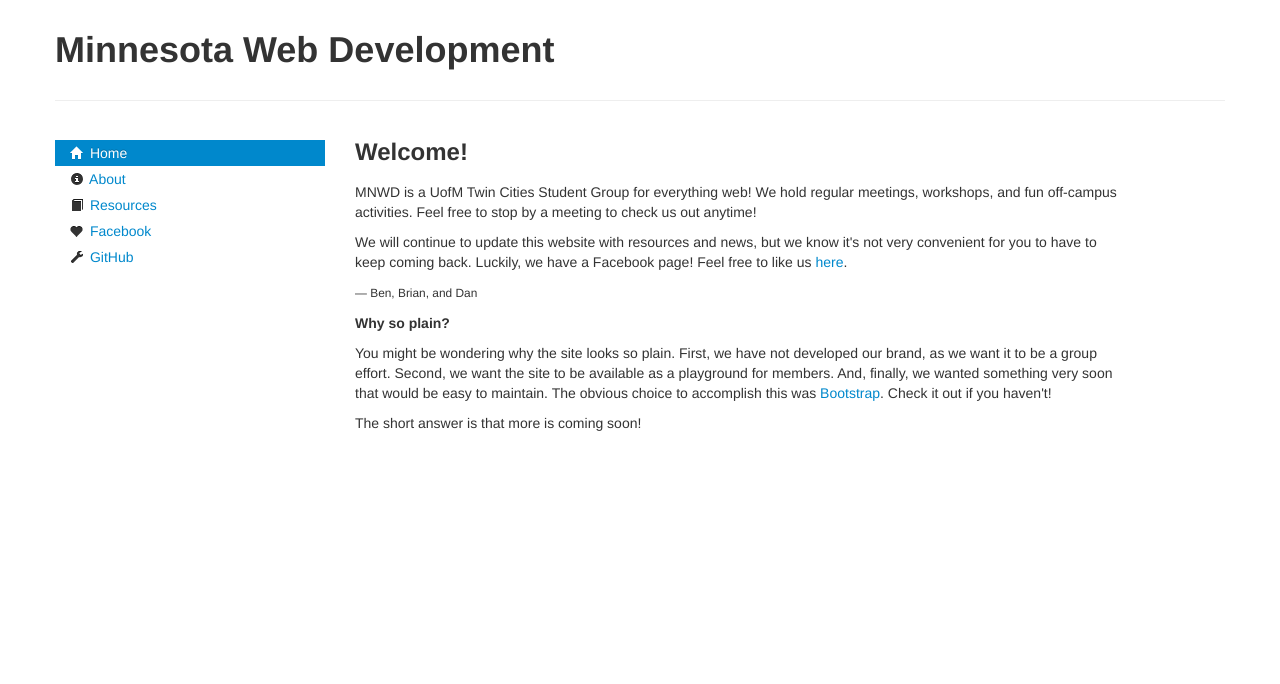
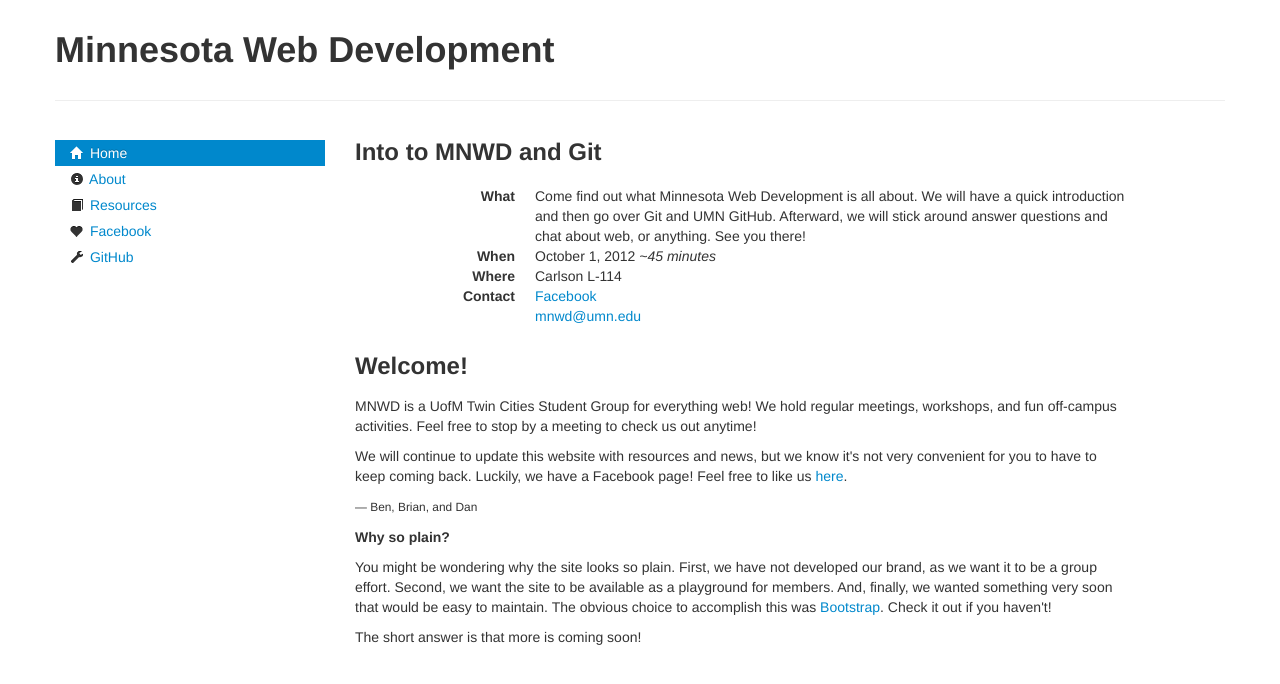
Before and after one commit to mnwd/mnwd.org, a plain HTML site: page public/index.html in a window 1280 px wide. Drawn offline with Linux system fonts and the light colour scheme.

Commit message:
Added First Event

```diff
--- a/public/index.html
+++ b/public/index.html
@@ -39,6 +39,16 @@
                     </div>
                 </div>
                 <div class="span8">
+                    <h3>Into to MNWD and Git</h3>
+                    <dl class="dl-horizontal">
+                        <dt>What</dt><dd>Come find out what Minnesota Web Development is all about. We will have a quick introduction and then go over Git and UMN GitHub. Afterward, we will stick around answer questions and chat about web, or anything. See you there!</dd>
+                        <dt>When</dt><dd>October 1, 2012 <em>~45 minutes</em></dd>
+                        <dt>Where</dt><dd>Carlson L-114</dd>
+                        <dt>Contact</dt><dd><a href="https://www.facebook.com/mnwebdev">Facebook</a></dd>
+                        <dd><a href="mailto:mnwd@umn.edu?subject=Intro%20to%20MNWD%20and%20Git">mnwd@umn.edu</a></dd>
+                    </dl>
+
+
                     <h3>Welcome!</h3>
                     <p>MNWD is a UofM Twin Cities Student Group for everything web! We hold regular meetings, workshops, and fun off-campus activities. Feel free to stop by a meeting to check us out anytime!</p>
                     <p>We will continue to update this website with resources and news, but we know it's not very convenient for you to have to keep coming back. Luckily, we have a Facebook page!  Feel free to like us <a href="https://www.facebook.com/mnwebdev">here</a>.</p>
```
Also changed, not shown: 1 other file.
